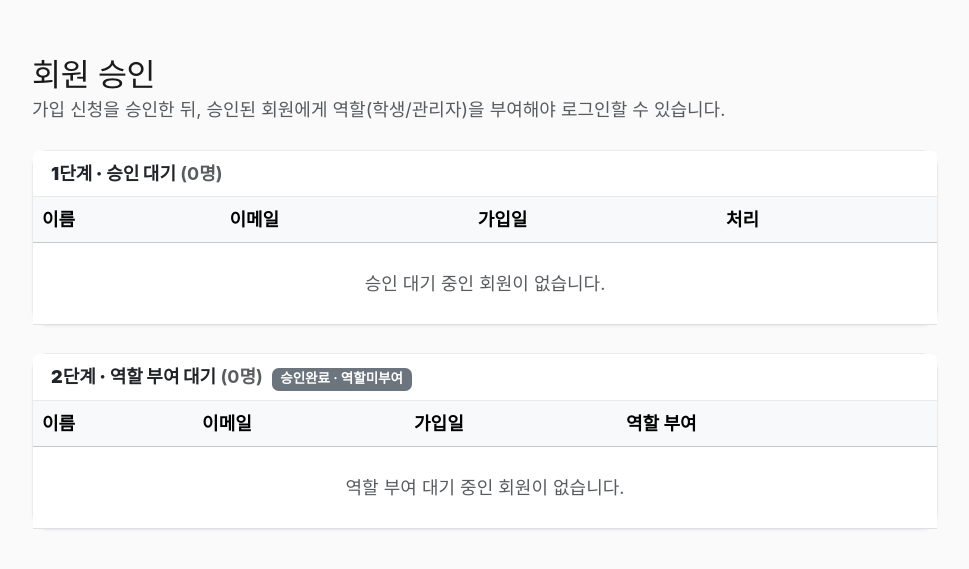
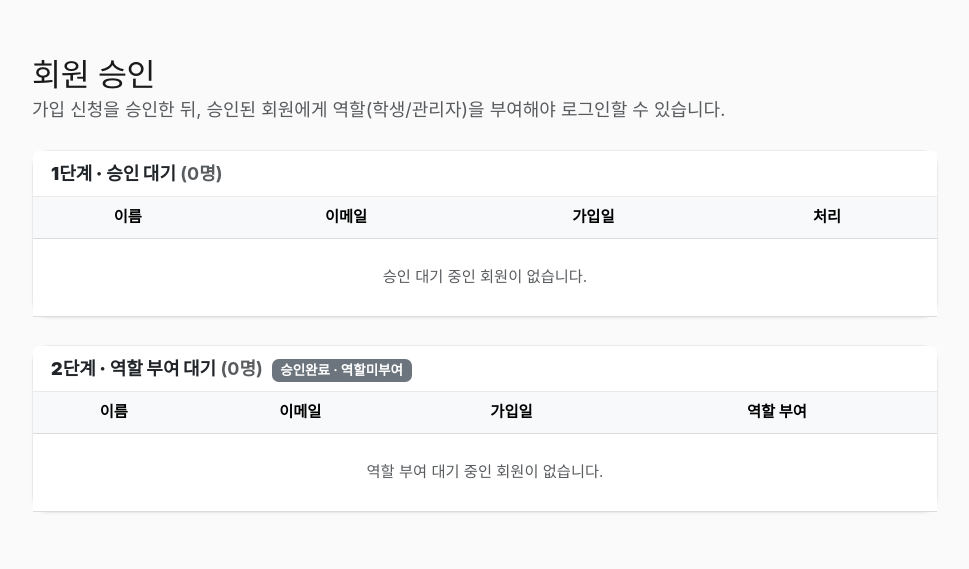
Before and after one commit to jin-park0115/ax-evalutator, a Django app: page /accounts/pending-users/ in a window 1280 px wide. Shown: the part 82-651 px from the top of the page, without its empty margins (155-1124 px from the left). Run offline with Django 5.2, Linux system fonts and the light colour scheme; a user stored in the database is signed in; data comes from the database, SQL or seed files in the repository; some web fonts are replaced.

Commit message:
fix: 관리자/튜터 목록 테이블 중앙정렬을 전체 화면에 일괄 적용
방금 전 두 화면(전체 학생 성적/평가 현황)에만 넣었던 .eval-table
스타일이, 개인/팀 평가 목록 같은 다른 목록 화면에서는 헤더만
왼쪽 정렬이고 데이터 칸은 중앙정렬 안 된 것처럼 보이는 문제가
있었음(사실은 헤더도 왼쪽 정렬이라 서로 맞춰져 있었지만, 칸 자체가
넓어서 왼쪽으로 쏠려 보임).

- .eval-table 스타일을 base.html로 옮겨서 전역 공용 클래스로 만듦
  (템플릿마다 <style> 중복 정의하던 것 제거)
- 회차 관리, 팀 편성 확정 목록, 튜터 개인/팀 평가 목록, 평가
  템플릿 목록, 회원 승인, 회원 관리 화면까지 전부 같은 클래스 적용
- "관리" 칸처럼 버튼이 d-flex로 묶여있는 경우는 text-align만으로는
  안 먹혀서 그 flex 컨테이너에 justify-content-center를 추가로 넣어
  버튼 그룹 자체도 칸 가운데로 오게 함

검증: 라이브 브라우저에서 화면별로 셀 overflow 여부(전부 0),
버튼 그룹이 실제로 칸 중앙과 좌표가 일치하는지 확인. 전체 테스트
14/14 통과.

Co-Authored-By: Claude Sonnet 5 <noreply@anthropic.com>

```diff
--- a/project/templates/accounts/pending_list.html
+++ b/project/templates/accounts/pending_list.html
@@ -25,7 +25,7 @@
 
         <div class="card-body p-0">
             <div class="table-responsive">
-                <table class="table table-hover mb-0 align-middle">
+                <table class="table table-hover mb-0 align-middle eval-table">
 
                     <thead class="table-light">
                         <tr>
@@ -44,7 +44,7 @@
                             <td>{{ pending_user.email }}</td>
                             <td>{{ pending_user.date_joined|date:"Y-m-d" }}</td>
                             <td>
-                                <div class="d-flex gap-2">
+                                <div class="d-flex justify-content-center gap-2">
 
                                     <form method="post"
                                           action="{% url 'approve_user' pending_user.id %}"
@@ -98,7 +98,7 @@
 
         <div class="card-body p-0">
             <div class="table-responsive">
-                <table class="table table-hover mb-0 align-middle">
+                <table class="table table-hover mb-0 align-middle eval-table">
 
                     <thead class="table-light">
                         <tr>
@@ -117,7 +117,7 @@
                             <td>{{ approved_user.email }}</td>
                             <td>{{ approved_user.date_joined|date:"Y-m-d" }}</td>
                             <td>
-                                <div class="d-flex gap-2">
+                                <div class="d-flex justify-content-center gap-2">
 
                                     <form method="post"
                                           action="{% url 'assign_role' approved_user.id %}"
--- a/project/templates/accounts/user_list.html
+++ b/project/templates/accounts/user_list.html
@@ -29,7 +29,7 @@
 
         <div class="card-body p-0">
             <div class="table-responsive">
-                <table class="table table-hover mb-0 align-middle">
+                <table class="table table-hover mb-0 align-middle eval-table">
 
                     <thead class="table-light">
                         <tr>
@@ -64,7 +64,7 @@
                             </td>
                             <td>{{ target_user.date_joined|date:"Y-m-d" }}</td>
                             <td>
-                                <div class="d-flex gap-2">
+                                <div class="d-flex justify-content-center gap-2">
 
                                     {% if target_user.role == "ADMIN" %}
                                     <form method="post"
--- a/project/templates/base.html
+++ b/project/templates/base.html
@@ -159,6 +159,19 @@
       z-index: 2000;
       transition: width 0.3s ease-out;
     }
+
+    /* 관리자/튜터 목록 테이블 공용 스타일 — 항목마다 중앙 정렬 +
+       구분선. nowrap으로 옆 칸을 침범할 수 있어 글자 크기를 살짝
+       줄여서 한 줄에 들어가게 함 */
+    .eval-table th, .eval-table td {
+      text-align: center;
+      vertical-align: middle;
+      white-space: nowrap;
+      font-size: 0.85rem;
+    }
+    .eval-table > :not(caption) > * > * {
+      border-bottom: 1px solid #dcdcdc;
+    }
   </style>
 </head>
 <body>
--- a/project/templates/tutor/individual_evaluation.html
+++ b/project/templates/tutor/individual_evaluation.html
@@ -38,7 +38,7 @@
 
         <div class="table-responsive">
 
-            <table class="table table-hover mb-0">
+            <table class="table table-hover mb-0 eval-table">
 
                 <thead class="table-light">
                     <tr>
--- a/project/templates/tutor/round_list.html
+++ b/project/templates/tutor/round_list.html
@@ -185,7 +185,7 @@
 
             <div class="table-responsive">
 
-                <table class="table table-hover mb-0">
+                <table class="table table-hover mb-0 eval-table">
 
                     <thead class="table-light">
 
@@ -268,7 +268,7 @@
                             <!-- 관리 -->
                             <td>
 
-                                <div class="d-flex flex-wrap gap-1">
+                                <div class="d-flex flex-wrap justify-content-center gap-1">
 
                                     <button
                                         type="button"
--- a/project/templates/tutor/team_evaluation.html
+++ b/project/templates/tutor/team_evaluation.html
@@ -36,7 +36,7 @@
     <div class="card-body p-0">
         <div class="table-responsive">
 
-            <table class="table table-hover mb-0">
+            <table class="table table-hover mb-0 eval-table">
 
                 <thead class="table-light">
                     <tr>
--- a/project/templates/tutor/templates.html
+++ b/project/templates/tutor/templates.html
@@ -28,7 +28,7 @@
 
         <div class="table-responsive">
 
-            <table class="table table-hover mb-0">
+            <table class="table table-hover mb-0 eval-table">
 
                 <thead class="table-light">
 
```
Also changed, not shown: project/templates/tutor/evaluation_status.html (+0 -11 lines), project/templates/tutor/student_scores.html (+0 -11 lines).
